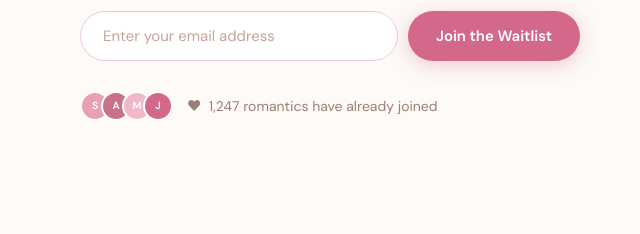
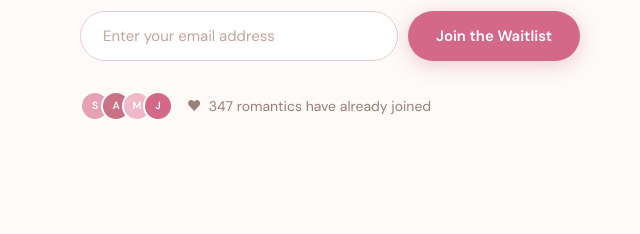
Before and after one commit to OurLoveCanvas/waitlist, a plain HTML site: page waitlist-frontend/index.html in a window 1280 px wide. Shown: the part 566-800 px from the top of the page, 0-640 px from the left. Drawn offline with nearby package versions, Linux system fonts and the light colour scheme; a web font is replaced by a local one.

Commit message:
update wailerts

```diff
--- a/waitlist-frontend/index.html
+++ b/waitlist-frontend/index.html
@@ -824,7 +824,7 @@
           <div class="av">M</div>
           <div class="av">J</div>
         </div>
-        <span>♥&nbsp;&nbsp;1,247 romantics have already joined</span>
+        <span>♥&nbsp;&nbsp;347 romantics have already joined</span>
       </div>
     </div>
 
```
